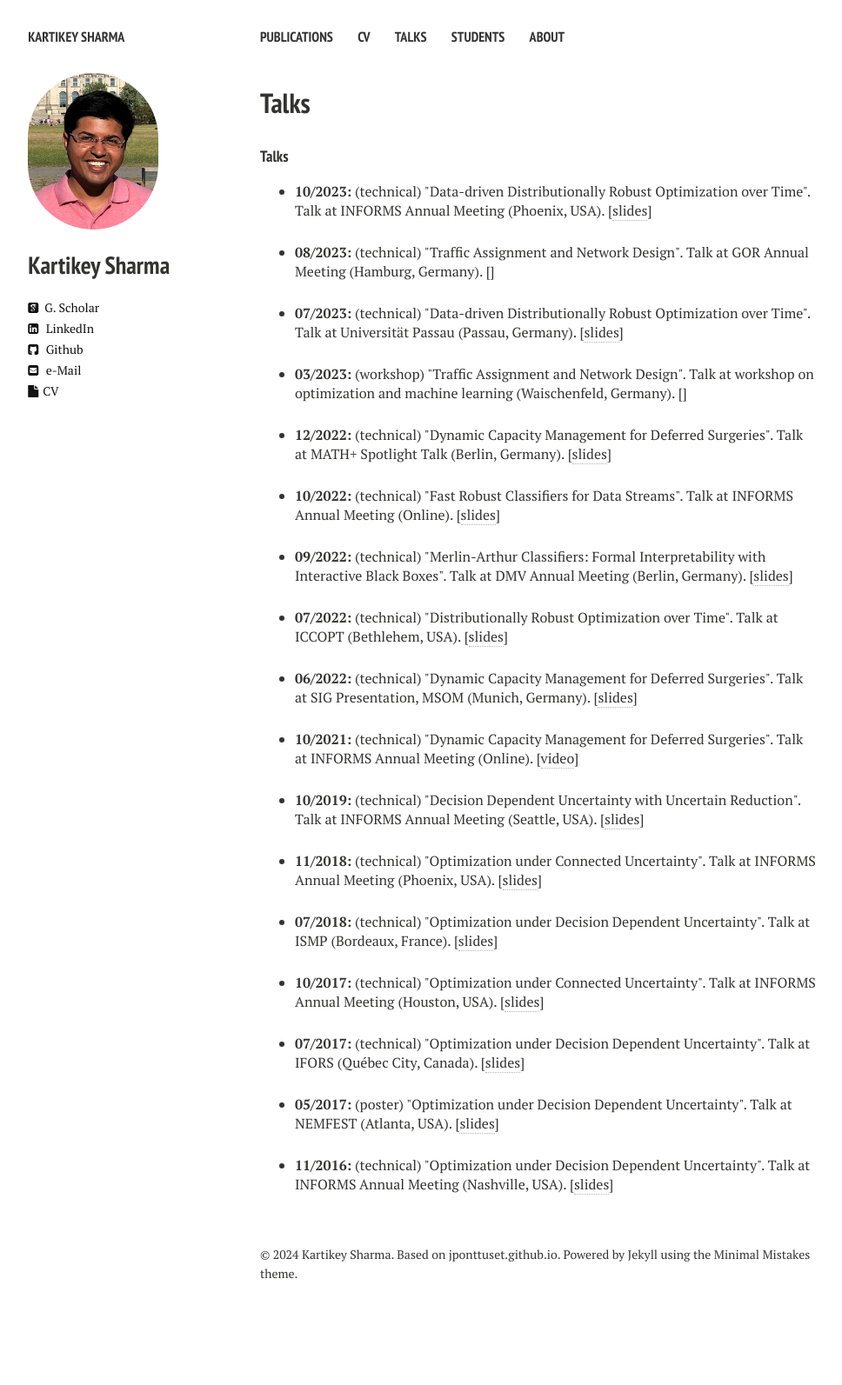
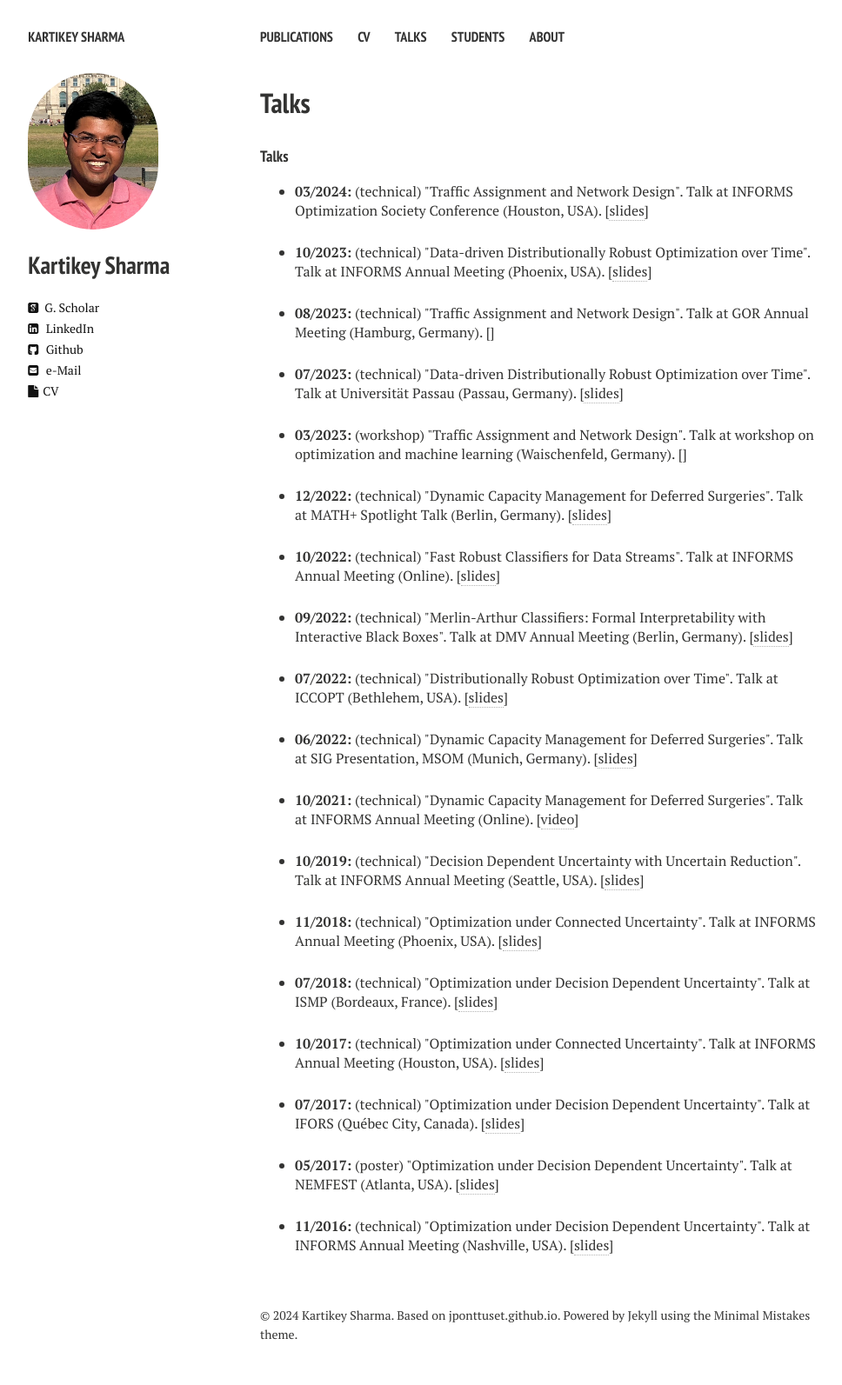
Before and after one commit to kartikeyrinwa/kartikeyrinwa.github.io, a Jekyll site: the page built from talks.md, in a window 1280 px wide. Shown: the whole page at 87% size, without its empty margins (21-989 px from the left). Built offline with Jekyll 4.4.1, drawn with Linux system fonts in a browser that asks for light colours; nearby versions of some CDN libraries; before the commit the page ends 1523 px from its top, so only the background shows below that.

Commit message:
updated talk information and student info

```diff
--- a/_data/student_list.yml
+++ b/_data/student_list.yml
@@ -240,6 +240,6 @@
           dates:
               started: 2023-04
               registered:
-              submitted:
+              submitted: 2024-03
               defended:
               graded:
--- a/_data/talks.yml
+++ b/_data/talks.yml
@@ -151,3 +151,12 @@
   location: Phoenix, USA
   slides: "informs_2023.pdf"
   slidetype: "slides"
+
+- title: "Traffic Assignment and Network Design"
+  year: 2024
+  month: "03"
+  type: technical
+  venue: INFORMS Optimization Society Conference
+  location: Houston, USA
+  slides: "ios_2024.pdf"
+  slidetype: "slides"
```
